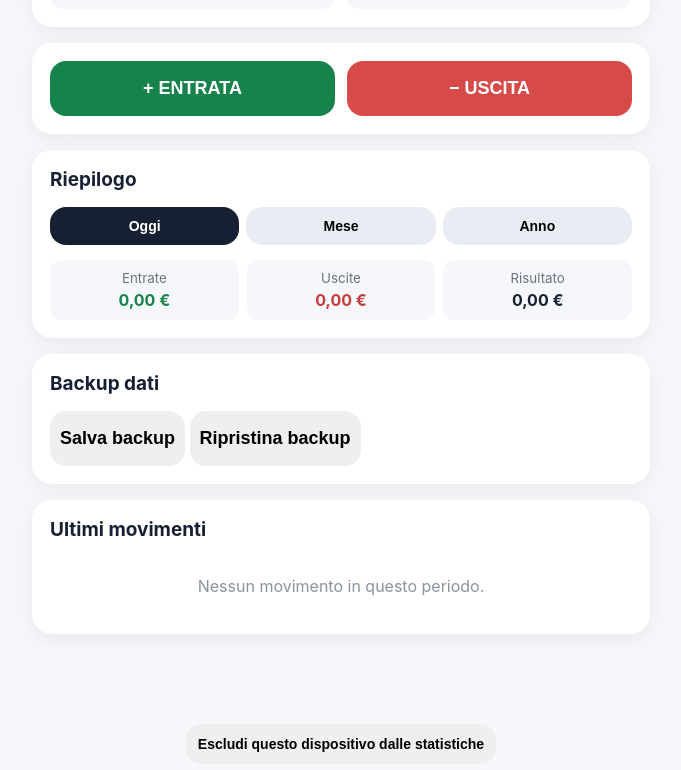
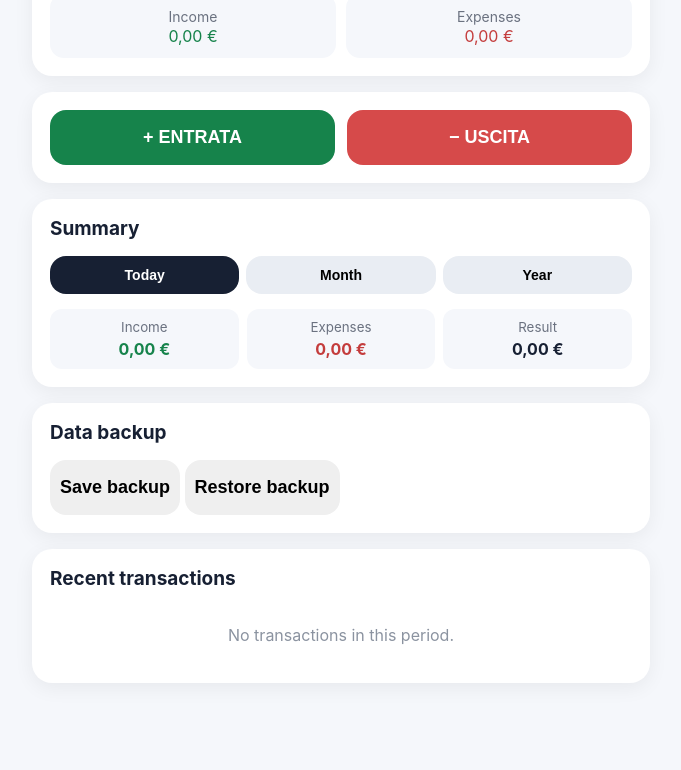
Before and after one commit to Fabrizio-Aura/Conti-Facili, a plain HTML site: page index.html in a window 1280 px wide. Shown: the part 337-1107 px from the top of the page, without its empty margins (299-980 px from the left). Drawn offline with Linux system fonts and the light colour scheme.

Commit message:
Carica selettore multilingua nella app

```diff
--- a/index.html
+++ b/index.html
@@ -693,5 +693,6 @@ aggiorna();
   });
 })();
 </script>
+<script src="i18n.js?v=1"></script>
 </body>
 </html>
```
